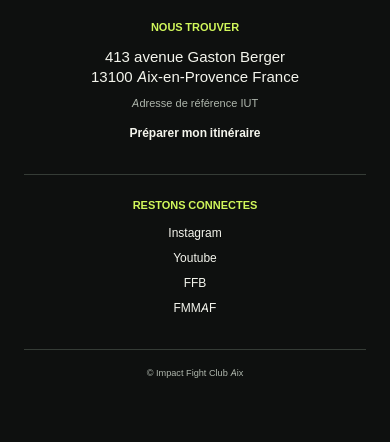
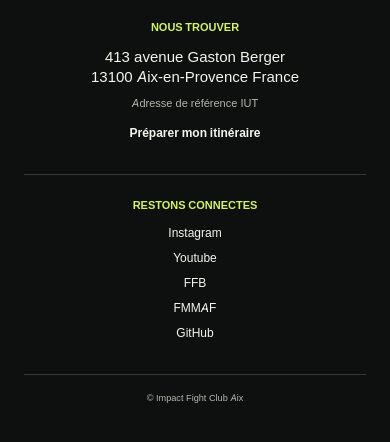
Before and after one commit to jules-noelaudoux/impact-fight-club-r102, a plain HTML site: page index.html in a window 390 px wide. Shown: the part 3846-4288 px from the top of the page. Drawn offline with Linux system fonts and the light colour scheme.

Commit message:
feat: ajout du lien du github + ajout prefixes CSS

```diff
--- a/css/footer.css
+++ b/css/footer.css
@@ -76,6 +76,8 @@ footer {
   text-decoration: none;
   font-size: var(--small-text-size);
   margin-bottom: 0.625rem;
+  -webkit-transition: color 0.2s ease;
+  -moz-transition: color 0.2s ease;
   transition: color 0.2s ease;
 }
 
--- a/css/style.css
+++ b/css/style.css
@@ -20,8 +20,9 @@
 
 /* Global styles */
 * {
-  /* margin: 0;
-  padding: 0; */
+  /* Vendor prefixes for older browser compatibility */
+  -webkit-box-sizing: border-box;
+  -moz-box-sizing: border-box;
   box-sizing: border-box;
   font-family: var(--font-family);
 }
@@ -586,6 +587,8 @@ main {
     position: absolute;
     right: 1rem;
     top: 50%;
+    -webkit-transform: translateY(-50%);
+    -ms-transform: translateY(-50%);
     transform: translateY(-50%);
     color: var(--primary-color);
     font-size: 1.5rem;
--- a/index.html
+++ b/index.html
@@ -306,6 +306,7 @@
             <a class="footer-nav-a" href="https://www.youtube.com/">Youtube</a>
             <a class="footer-nav-a" href="https://www.ffboxe.com/">FFB</a>
             <a class="footer-nav-a" href="https://www.fmmaf.fr/">FMMAF</a>
+            <a class="footer-nav-a" href="https://github.com/jules-noelaudoux/impact-fight-club-r102">GitHub</a>
           </nav>
           <!-- Slogan only shown at the bottom of right column on tablet (Figma) -->
           <p class="footer-slogan footer-slogan--tablet">La force du collectif.</p>
```
